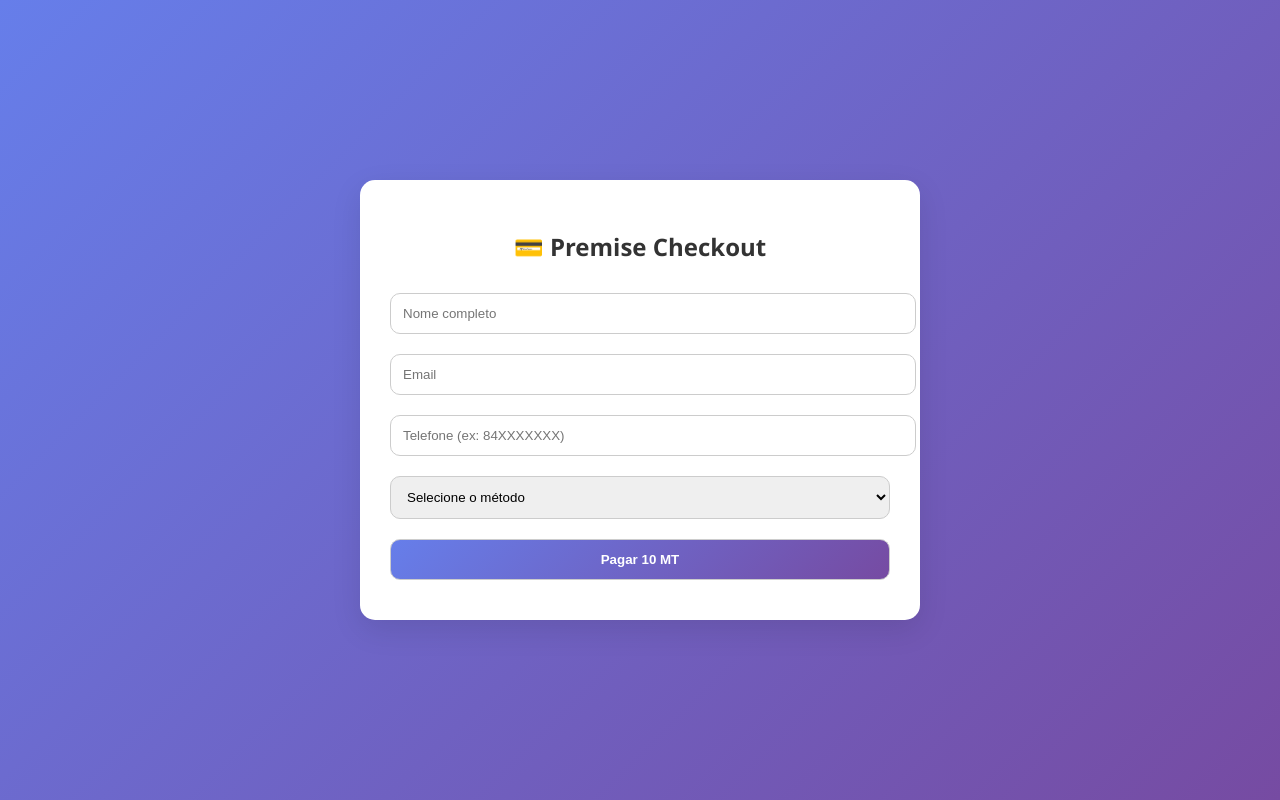
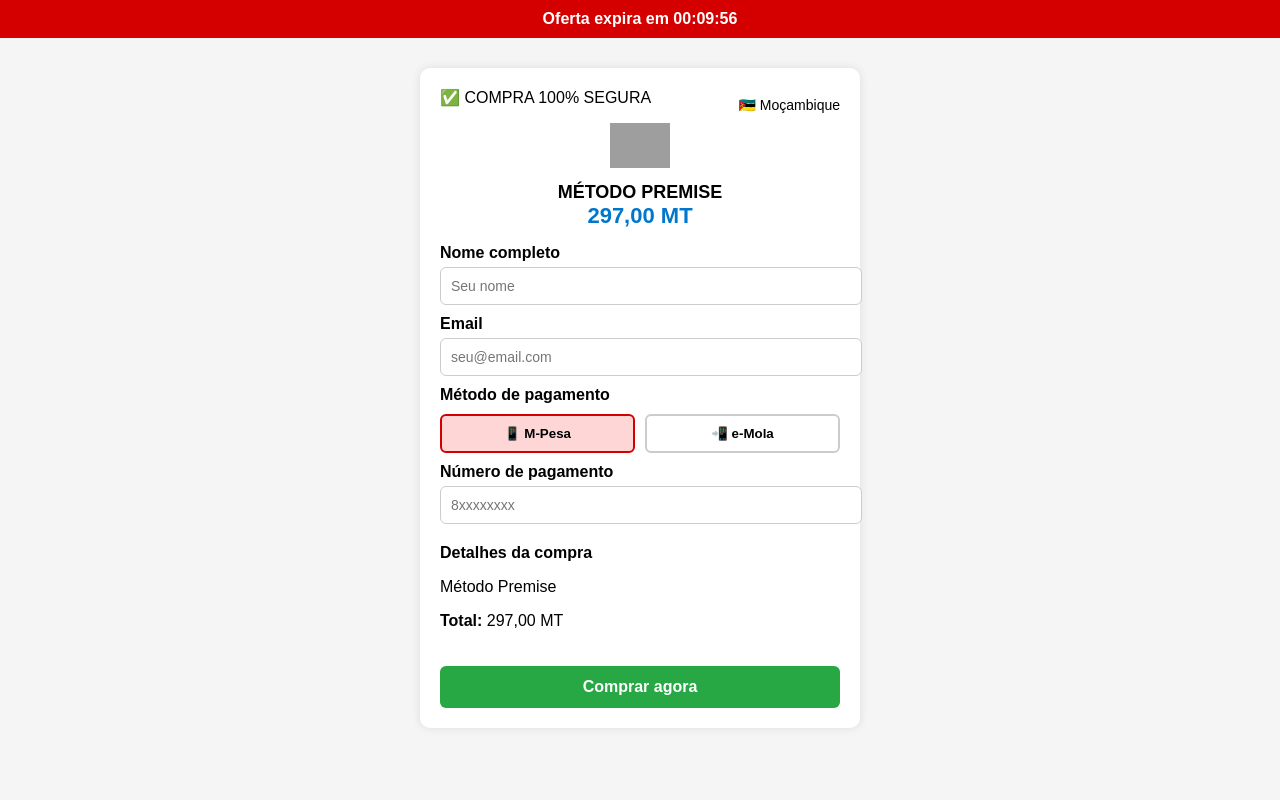
Before and after one commit to emenjsx1/checkout-e2, a website: page public/index.html in a window 1280 px wide. Drawn offline with Linux system fonts and the light colour scheme; grey boxes are pictures that could not be loaded.

Commit message:
Update index.html

```diff
--- a/public/index.html
+++ b/public/index.html
@@ -1,62 +1,270 @@
+
 <!DOCTYPE html>
-<html lang="pt-MZ">
+<html lang="pt">
 <head>
-  <meta charset="UTF-8">
+  <meta charset="UTF-8" />
   <meta name="viewport" content="width=device-width, initial-scale=1.0"/>
-  <title>Premise Checkout</title>
+  <title>Checkout Seguro</title>
   <style>
     body {
-      font-family: 'Segoe UI', sans-serif;
-      background: linear-gradient(135deg, #667eea, #764ba2);
+      font-family: Arial, sans-serif;
+      background: #f5f5f5;
+      margin: 0;
+      padding: 0;
+    }
+
+    .header-timer {
+      background-color: #d40000;
+      color: white;
+      text-align: center;
+      font-weight: bold;
+      padding: 10px;
+    }
+
+    .container {
+      max-width: 400px;
+      margin: 30px auto;
+      background: white;
+      border-radius: 10px;
+      box-shadow: 0 0 10px rgba(0,0,0,0.1);
+      padding: 20px;
+    }
+
+    .secure {
       display: flex;
+      align-items: center;
+      margin-bottom: 10px;
+    }
+
+    .country {
+      text-align: right;
+      font-size: 14px;
+      margin-top: -20px;
+      margin-bottom: 10px;
+    }
+
+    .logo {
+      text-align: center;
+    }
+
+    .logo img {
+      width: 60px;
+    }
+
+    .title {
+      text-align: center;
+      font-weight: bold;
+      margin-top: 10px;
+      font-size: 18px;
+    }
+
+    .price {
+      text-align: center;
+      color: #0077cc;
+      font-size: 22px;
+      font-weight: bold;
+      margin-bottom: 15px;
+    }
+
+    label {
+      display: block;
+      margin-top: 10px;
+      margin-bottom: 5px;
+      font-weight: bold;
+    }
+
+    input[type="text"],
+    input[type="email"] {
+      width: 100%;
+      padding: 10px;
+      border: 1px solid #ccc;
+      border-radius: 6px;
+      font-size: 14px;
+    }
+
+    .payment-methods {
+      display: flex;
+      justify-content: space-between;
+      margin-top: 10px;
+    }
+
+    .payment-methods button {
+      flex: 1;
+      padding: 10px;
+      margin-right: 10px;
+      border: 2px solid #ccc;
+      background-color: white;
+      cursor: pointer;
+      border-radius: 6px;
+      font-weight: bold;
+    }
+
+    .payment-methods button:last-child {
+      margin-right: 0;
+    }
+
+    .payment-methods .active {
+      border-color: #d40000;
+      background-color: #ffd6d6;
+    }
+
+    .details {
+      margin-top: 20px;
+    }
+
+    .buy-btn {
+      margin-top: 20px;
+      background-color: #28a745;
+      color: white;
+      width: 100%;
+      padding: 12px;
+      font-size: 16px;
+      border: none;
+      border-radius: 6px;
+      cursor: pointer;
+      font-weight: bold;
+    }
+
+    .buy-btn:hover {
+      background-color: #218838;
+    }
+
+    #popup {
+      display: none;
+      position: fixed;
+      top: 0;
+      left: 0;
+      width: 100vw;
+      height: 100vh;
+      background: rgba(0, 0, 0, 0.5);
       justify-content: center;
       align-items: center;
-      min-height: 100vh;
-      margin: 0;
-      color: #333;
     }
-    .form-container {
+
+    #popup .modal {
       background: white;
-      padding: 30px;
-      border-radius: 15px;
-      box-shadow: 0 10px 30px rgba(0,0,0,0.1);
-      width: 100%;
-      max-width: 500px;
+      padding: 20px;
+      border-radius: 10px;
+      text-align: center;
+      max-width: 300px;
+      animation: fadeIn 0.3s ease;
     }
-    .form-container h2 {
-      text-align: center;
-      margin-bottom: 20px;
-    }
-    input, select, button {
-      width: 100%;
-      padding: 12px;
-      margin: 10px 0;
-      border: 1px solid #ccc;
-      border-radius: 10px;
-    }
-    button {
-      background: linear-gradient(135deg, #667eea, #764ba2);
-      color: white;
-      font-weight: bold;
-      cursor: pointer;
-    }
-    button:hover {
-      opacity: 0.9;
+
+    @keyframes fadeIn {
+      from { opacity: 0; transform: scale(0.9); }
+      to { opacity: 1; transform: scale(1); }
     }
   </style>
 </head>
 <body>
-  <form class="form-container" method="POST" action="/pagar">
-    <h2>💳 Premise Checkout</h2>
-    <input type="text" name="nome" placeholder="Nome completo" required />
-    <input type="email" name="email" placeholder="Email" required />
-    <input type="text" name="telefone" placeholder="Telefone (ex: 84XXXXXXX)" required />
-    <select name="metodo" required>
-      <option value="">Selecione o método</option>
-      <option value="mpesa">M-Pesa</option>
-      <option value="emola">e-Mola</option>
-    </select>
-    <button type="submit">Pagar 10 MT</button>
-  </form>
+
+  <div class="header-timer">
+    Oferta expira em 00:09:56
+  </div>
+
+  <div class="container">
+    <div class="secure">
+      <span>✅ COMPRA 100% SEGURA</span>
+    </div>
+
+    <div class="country">🇲🇿 Moçambique</div>
+
+    <div class="logo">
+      <img src="https://media.wired.com/photos/5926ffe47034dc5f91bed4e8/3:2/w_2560%2Cc_limit/google-logo.jpg" alt="Logo do Produto">
+    </div>
+
+    <div class="title">MÉTODO PREMISE</div>
+    <div class="price">297,00 MT</div>
+
+    <form id="formPagamento">
+      <label for="nome">Nome completo</label>
+      <input type="text" id="nome" name="nome" placeholder="Seu nome" required />
+
+      <label for="email">Email</label>
+      <input type="email" id="email" name="email" placeholder="seu@email.com" required />
+
+      <label>Método de pagamento</label>
+      <div class="payment-methods">
+        <button type="button" data-metodo="mpesa" class="active">📱 M-Pesa</button>
+        <button type="button" data-metodo="emola">📲 e-Mola</button>
+      </div>
+
+      <label for="numero">Número de pagamento</label>
+      <input type="text" id="numero" name="telefone" placeholder="8xxxxxxxx" required />
+
+      <div class="details">
+        <p><strong>Detalhes da compra</strong></p>
+        <p>Método Premise</p>
+        <p><strong>Total:</strong> 297,00 MT</p>
+      </div>
+
+      <button type="submit" class="buy-btn">Comprar agora</button>
+    </form>
+  </div>
+
+  <div id="popup">
+    <div class="modal">
+      <h3>🔐 Aguarde...</h3>
+      <p>Você receberá um pedido no seu telemóvel.</p>
+      <p>Digite o PIN e aguarde a confirmação.</p>
+      <p id="contador">Fechando em 10s...</p>
+    </div>
+  </div>
+
+  <script>
+    const metodoBtns = document.querySelectorAll(".payment-methods button");
+    let metodoSelecionado = "mpesa";
+
+    metodoBtns.forEach(btn => {
+      btn.addEventListener("click", () => {
+        metodoBtns.forEach(b => b.classList.remove("active"));
+        btn.classList.add("active");
+        metodoSelecionado = btn.dataset.metodo;
+      });
+    });
+
+    document.getElementById("formPagamento").addEventListener("submit", async function(e) {
+      e.preventDefault();
+
+      const nome = document.getElementById("nome").value;
+      const email = document.getElementById("email").value;
+      const telefone = document.getElementById("numero").value;
+
+      const popup = document.getElementById("popup");
+      popup.style.display = "flex";
+
+      let tempo = 10;
+      const interval = setInterval(() => {
+        document.getElementById("contador").innerText = `Fechando em ${tempo--}s...`;
+        if (tempo < 0) clearInterval(interval);
+      }, 1000);
+
+      try {
+        const res = await fetch("/pagar", {
+          method: "POST",
+          headers: {
+            "Content-Type": "application/json"
+          },
+          body: JSON.stringify({
+            nome,
+            email,
+            telefone,
+            metodo: metodoSelecionado
+          })
+        });
+
+        const html = await res.text();
+        if (res.status === 200) {
+          window.location.href = "https://wa.me/message/5PVL4ECXMEWPI1";
+        } else {
+          popup.style.display = "none";
+          document.body.innerHTML = html;
+        }
+      } catch (error) {
+        popup.style.display = "none";
+        alert("Erro ao processar pagamento. Tente novamente.");
+      }
+    });
+  </script>
 </body>
 </html>
```
